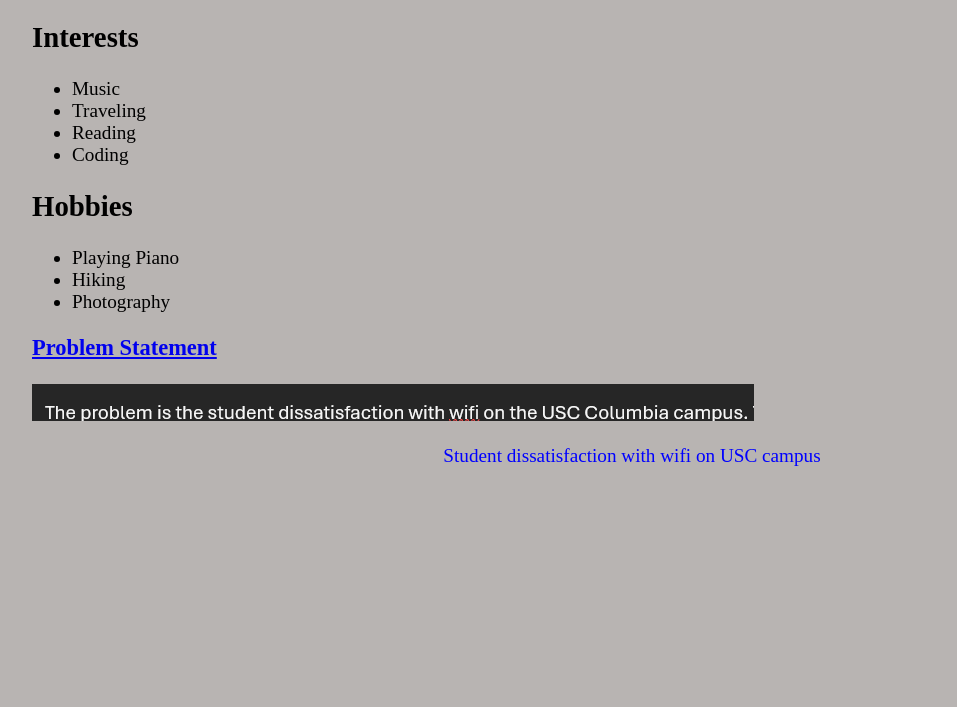
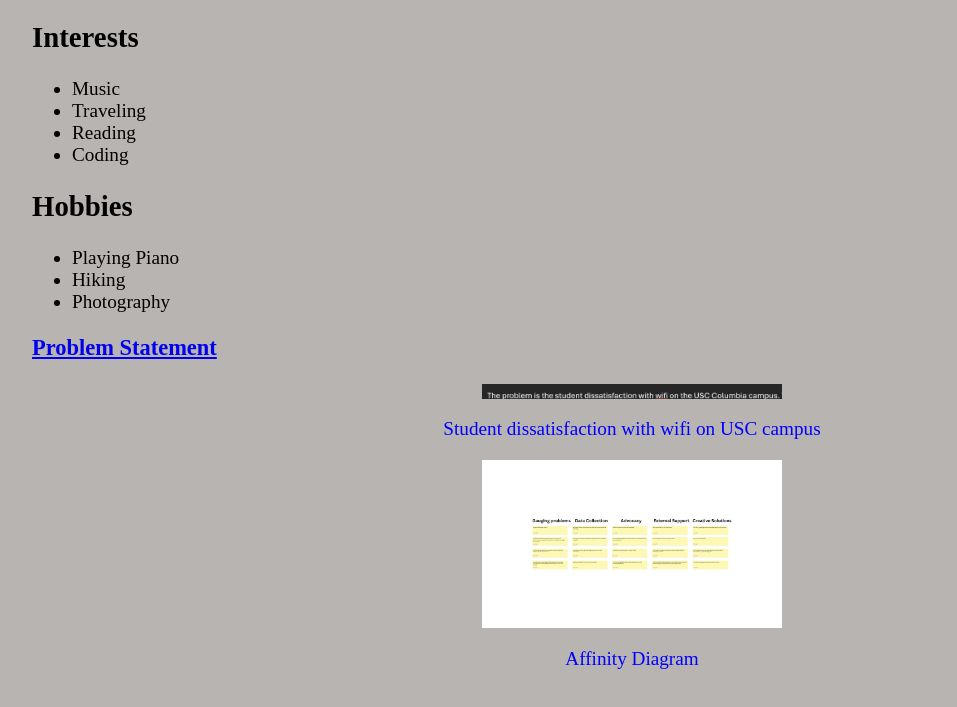
Before and after one commit to bosekaikini/bosekaikini.github.io, a plain HTML site: page index.html in a window 1280 px wide. Shown: the part 119-826 px from the top of the page, without its empty margins (8-965 px from the left). Before the commit the page ends 800 px from the top, so only its background shows below. Drawn offline with Linux system fonts and the light colour scheme.

Commit message:
changed some files

```diff
--- a/index.css
+++ b/index.css
@@ -15,3 +15,11 @@
 .big_stuff {
     font-size: larger;
 }
+
+img {
+    width: 300px;
+    height: auto;
+    display: block;
+    margin-left: auto;
+    margin-right: auto;
+}
--- a/index.html
+++ b/index.html
@@ -25,6 +25,8 @@
         <a href="files/problem_statement.pdf"><h3>Problem Statement</h3></a>
         <a href="files/problem_statement.pdf"><img src="images/problem_statement.png"></a>
         <p>Student dissatisfaction with wifi on USC campus</p>
+        <a><img src="files/affinity_diagram.png"></a>
+        <p>Affinity Diagram</p>
     </section>
 </div>
 </body>
```
